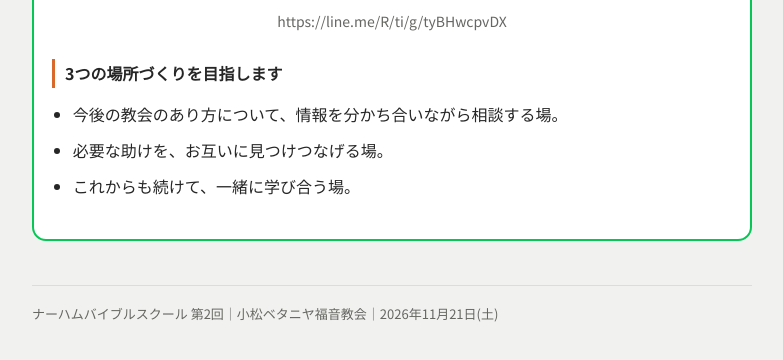
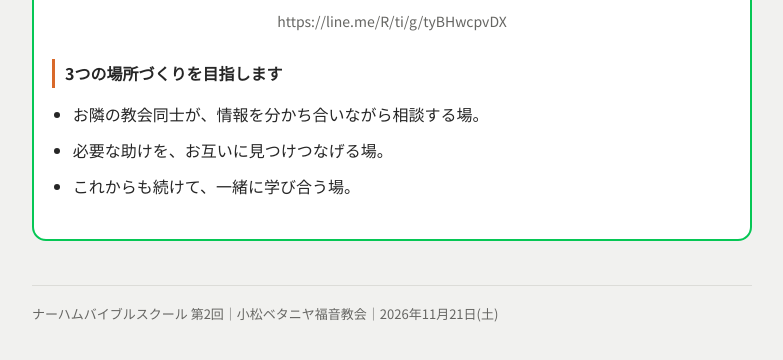
Before and after one commit to sugawaramichio/worship-roster-app, a plain HTML site: page nacham/index.html in a window 1280 px wide. Shown: the part 6792-7152 px from the top of the page, without its empty margins (248-1031 px from the left). Drawn offline with Linux system fonts and the light colour scheme.

Commit message:
ナーハムBSハンドアウト: 3つの場の1つ目を修正
Co-Authored-By: Claude Opus 5.5 <noreply@anthropic.com>

```diff
--- a/nacham/index.html
+++ b/nacham/index.html
@@ -307,7 +307,7 @@ footer{margin-top:44px;padding-top:16px;border-top:1px solid var(--line);font-si
     <p class="line-url">https://line.me/R/ti/g/tyBHwcpvDX</p>
     <h3>3つの場所づくりを目指します</h3>
     <ul class="list">
-      <li>今後の教会のあり方について、情報を分かち合いながら相談する場。</li>
+      <li>お隣の教会同士が、情報を分かち合いながら相談する場。</li>
       <li>必要な助けを、お互いに見つけつなげる場。</li>
       <li>これからも続けて、一緒に学び合う場。</li>
     </ul>
```
